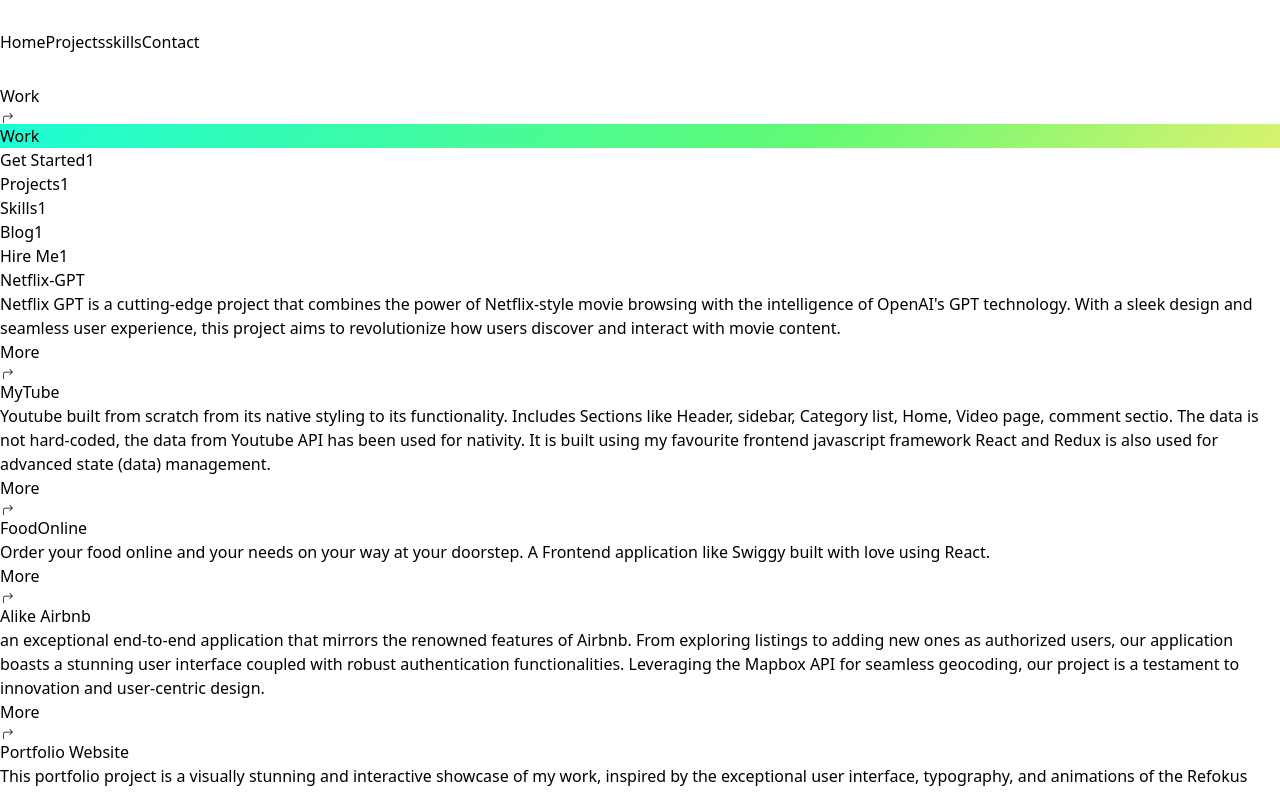
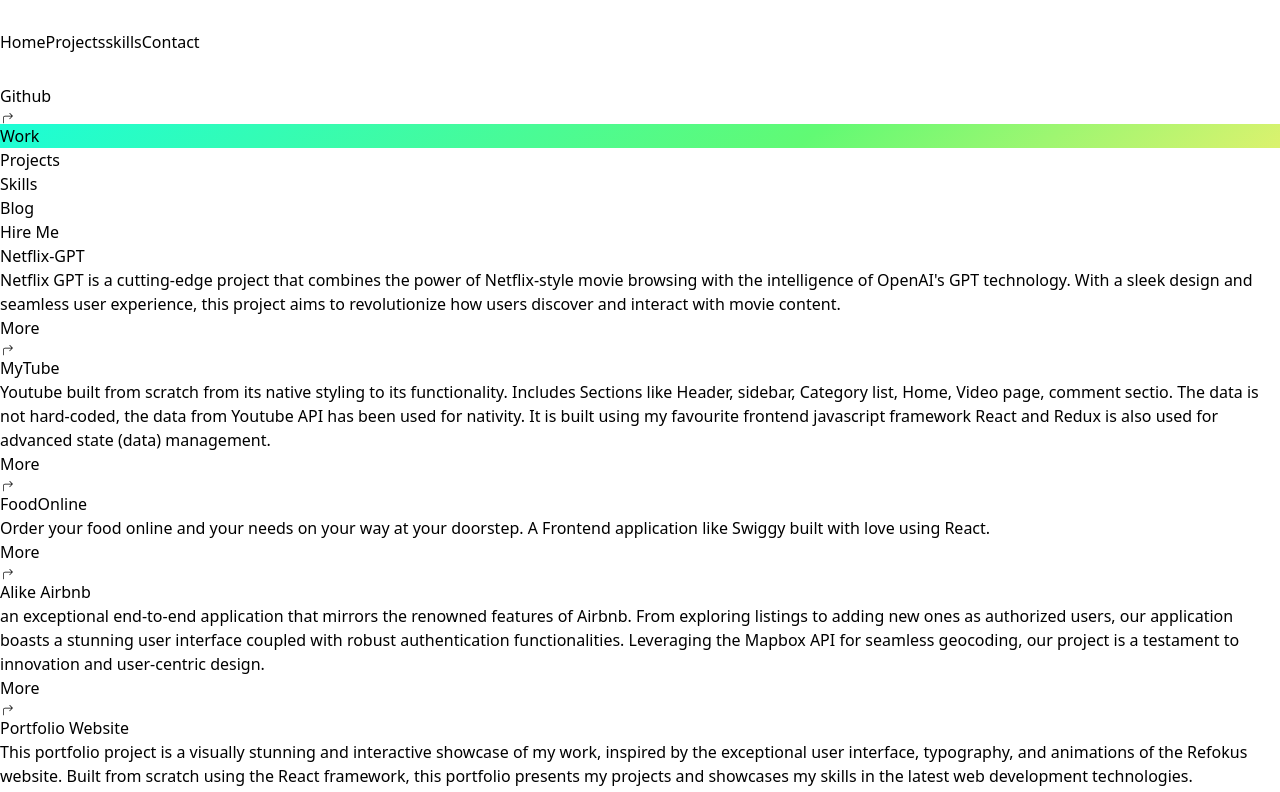
Before and after one commit to saikiran76/PortfolioftRefok, a React (Vite) app: page / in a window 1280 px wide. Shown: the top 792 px of the page. Built offline with nearby package versions, Linux system fonts and the light colour scheme.

Commit message:
modified styling

```diff
--- a/src/components/NavBar.jsx
+++ b/src/components/NavBar.jsx
@@ -4,7 +4,7 @@ import {useRef} from "react";
 import { FaUserSecret } from "react-icons/fa6";
 // import Card from "./card";
 
-import React, { useState } from 'react';
+import { useState } from 'react';
 import { FaBars, FaTimes } from 'react-icons/fa';
 
 const NavBar = () => {
@@ -22,10 +22,10 @@ const NavBar = () => {
   };
 
   return (
-    <div className="max-w-screen-lg mx-auto md:max-w-screen-lg py-4 text-white flex flex-wrap gap-2 items-center justify-between border-b-[1px] border-zinc-700 font-serif">
+    <div className="max-w-screen-lg mx-auto md:max-w-screen-lg py-4 text-white flex flex-wrap gap-2 items-center justify-between border-b-[1px] border-zinc-700 font-serif overflow-hidden md:overflow-auto">
       <div className="nleft flex flex-wrap gap-8 text-xs ml-12 items-center justify-between">
         <FaUserSecret style={{ color: '#ffffff', fontSize: '30px' }} />
-        <div className={`md:flex md:flex-wrap md:gap-8 ${isMenuOpen ? 'hidden' : 'flex'}`}>
+        <div className={`md:flex md:flex-wrap md:gap-8 ${isMenuOpen ? 'flex' : 'hidden'}`}>
           {['Home', 'Projects', 'skills', '', 'Contact'].map((item, index) => (
             <a
               key={item}
@@ -53,7 +53,10 @@ const NavBar = () => {
         <button onClick={() => toggleMenu()}>
           {isMenuOpen ? (
             <FaTimes style={{ color: '#ffffff', fontSize: '24px' }} />
+
+
           ) : (
+
             <FaBars style={{ color: '#ffffff', fontSize: '24px' }} />
           )}
         </button>
@@ -81,8 +84,9 @@ const NavBar = () => {
           </div>
         )}
       </div>
-
-      <Button name="Work" link="https://github.com/saikiran76" />
+      <div className="mr-8">
+        <Button name="Github" link="https://github.com/saikiran76" />
+      </div>
       {/* <Card ref={targetRef}/> */}
     </div>
   );
--- a/src/components/Work.jsx
+++ b/src/components/Work.jsx
@@ -32,13 +32,13 @@ const Work = () =>{
         case 0:
            imagesShow([])
            break;
-        case 3:
+        case 5:
            imagesShow([0])
            break;
-        case 5:
+        case 7:
           imagesShow([0, 1])
           break;
-        case 7:
+        case 9:
           imagesShow([0, 1, 2])
           break;
 
@@ -46,12 +46,12 @@ const Work = () =>{
     })
 
     return(
-      <div className="max-w-screen-lg mx-auto relative font-serif h-full">
+      <div className="max-w-screen-lg mx-auto relative font-serif h-full md:h-full">
       <h1
         style={hoverStyles}
         onMouseEnter={(e) => (e.target.style = hoverStyles)}
         onMouseLeave={(e) => (e.target.style = null)}
-        className="text-medium tracking-tighter text-[10vh] sm:text-[50vh] text-center text-white"
+        className="text-medium tracking-tighter text-[14vh] md:text-[36vh] text-center text-white"
       >
         Work
       </h1>
@@ -62,7 +62,7 @@ const Work = () =>{
             <img
               key={index}
               src={item.url}
-              className="absolute w-32 sm:w-64 rounded-lg -translate-x-50% -translate-y-50%"
+              className="absolute w-36 sm:w-64 rounded-lg -translate-x-50% -translate-y-50%"
               style={{ top: item.top, left: item.left }}
               alt="Net"
             />
--- a/src/components/card.jsx
+++ b/src/components/card.jsx
@@ -13,7 +13,7 @@ const Card = ({name, desc, mover, count}) =>{
                     {desc}
 
                 </p>
-                <Button name="More" link="https://github.com/saikiran76" />
+                <Button name="More" link="https://github.com/saikiran76/Netflix-GPT" />
             </div>
 
 
--- a/src/components/cards.jsx
+++ b/src/components/cards.jsx
@@ -5,9 +5,9 @@ import myVideo from "../assets/N.mp4"
 import ReactPlayer from "react-player";
 
 const Cards = () =>{
-    const [pos, setPos] = useState(0);
+    const [pos, setPos] = useState(6);
     const mover = (val) =>{
-        setPos(val*12);
+        setPos(val*13);
     }
 
 
@@ -50,7 +50,7 @@ const Cards = () =>{
                     <source src={myVideo} type="video/mp4" />
                     Your browser does not support the video tag.
                 </video> */}
-                <a className="cursor-pointer z-0" href="https://netgpt-b774f.web.app"><p className="text-white px-3 pt-3 cursor-pointer z-10">Current Trending Project</p></a>
+                <a className="cursor-pointer" href="https://netgpt-b774f.web.app"><p className="text-white px-3 pt-3 cursor-pointer">Current Trending Project</p></a>
                 <ReactPlayer
                     className="player"
                     url={myVideo}
@@ -59,7 +59,7 @@ const Cards = () =>{
                     playing={true}
                     muted={true}
                 />
-                <motion.div transition={{ease:[0.76, 0, 0.24, 1], duration:0.6}} animate={{y:-pos+`rem`}} className=" w-full h-full -translate-x-[50%]  bg-red-200 rounded-lg left-[44%]"></motion.div>
+                <motion.div transition={{ease:[0.76, 0, 0.24, 1], duration:0.6}} animate={{y:pos+`rem`}} className=" w-full h-full -translate-x-[50%]  bg-red-200 rounded-lg left-[44%]"></motion.div>
                 <motion.div transition={{ease:[0.76, 0, 0.24, 1], duration:0.6}} animate={{y:-pos+`rem`}} className=" w-full h-full -translate-x-[50%]  bg-red-300 rounded-lg left-[44%]"></motion.div>
                 <motion.div transition={{ease:[0.76, 0, 0.24, 1], duration:0.6}} animate={{y:-pos+`rem`}} className="w-full h-full -translate-x-[50%]  bg-red-400 rounded-lg left-[44%]"></motion.div>
                 <motion.div transition={{ease:[0.76, 0, 0.24, 1], duration:0.6}} animate={{y:-pos+`rem`}} className=" w-full h-full -translate-x-[50%]  bg-green-400 rounded-lg left-[44%]"></motion.div>
--- a/src/components/footer.jsx
+++ b/src/components/footer.jsx
@@ -6,7 +6,7 @@ const Footer = () =>{
             </div>
             <div className="pr-32 py-6 flex flex-col gap-4">
                 {
-                    ['📞  Contact: +91 7587093179', '✉️  Email: ksknew76105@gmail.com', '🔗  Linkedin', '🧑‍💻 Github'].map((item, index)=>(
+                    ['📞 +91 7587093179', '✉️ ksknew76105@gmail.com', '🔗  Linkedin', '🧑‍💻 Github'].map((item, index)=>(
                         item == "🔗  Linkedin" ? (<a href="https://www.linkedin.com/in/korada-saikiran-910a621a8/" key={index} className="text-sm tect-zinc-500 block cursor-pointer">{item}</a>):
                         <a key={index} className="text-sm tect-zinc-500 block cursor-pointer">{item}</a>
                     ))
--- a/src/components/mark.jsx
+++ b/src/components/mark.jsx
@@ -1,6 +1,6 @@
 const Mark = ({imgArr}) =>{
     return(
-        <div className="flex overflow-hidden gap-10 px-8 pt-8 pb-10 border-t-[1px] border-b-[1px] border-zinc-700 py-10">
+        <div className="flex overflow-x-scroll gap-10 px-8 pt-8 pb-10 border-t-[1px] border-b-[1px] border-zinc-700 py-10">
             {
                 imgArr.map((item, ind)=>(
                     <img key={ind} className="w-36 h-28" src={item.src} alt="tech"/>
--- a/src/components/marks.jsx
+++ b/src/components/marks.jsx
@@ -21,7 +21,7 @@ const Marks = () =>{
     ]
 
     return(
-        <div className="overflow-scroll scrollbar-custom">
+        <div className="overflow-x-scroll md:overflow-hidden scrollbar-custom">
             {
                 images.map((item, index)=>(
                     <Mark key={index} imgArr={item} />
--- a/src/components/newCard.jsx
+++ b/src/components/newCard.jsx
@@ -2,7 +2,7 @@ import Button from "./Button";
 
 const NewCard = () =>{
     return(
-        <div className="max-w-screen-lg mx-auto py-28 flex gap-1 font-serif px-10">
+        <div className="max-w-screen-lg mx-auto py-28 flex flex-col md:flex-col gap-1 font-serif px-10">
             <div className="bg-zinc-800 rounded-md flex flex-col justify-between w-full h-[480px] md:w-1/3 mb-4">
                 <h1 className="text-3xl font-bold mt-10 px-10 text-white">Love to code</h1>
                 <p className="text-sm text-zinc-600 mt-10 px-10 pb-4 font-regular">Great UX is like crafting a delicious dish: its a blend of creativity and technical mastery. </p>
--- a/src/components/stripe.jsx
+++ b/src/components/stripe.jsx
@@ -1,9 +1,9 @@
 
 const Stripe = ({val}) =>{
     return(
-        <div className="w-[20%] border-t-[1px] border-r-[1px] border-b-[1px] border-zinc-700 px-4 py-3 flex justify-between items-center">
+        <div className="w-[22%] border-t-[1px] border-l-[1px] border-r-[1px] border-b-[1px] border-zinc-700 px-4 py-3 flex justify-between items-center">
             <span className="text-white font-semibold text-sm font-serif">{val}</span>
-            <span className="font-serif">1</span>
+            {/* <span className="font-serif">1</span> */}
 
         </div>
 
--- a/src/components/stripes.jsx
+++ b/src/components/stripes.jsx
@@ -1,10 +1,10 @@
 import Stripe from "./stripe"
 
 const Stripes = ()=>{
-    const names = ["Get Started", "Projects", "Skills", "Blog", "Hire Me"];
+    const names = ["Projects", "Skills", "Blog", "Hire Me"];
 
     return(
-        <div className="py-5 pt-20 flex">
+        <div className="py-5 pt-20 flex justify-center">
             {
                 names.map((name, index)=>(
                     <Stripe key={index} val={name}/>
```
